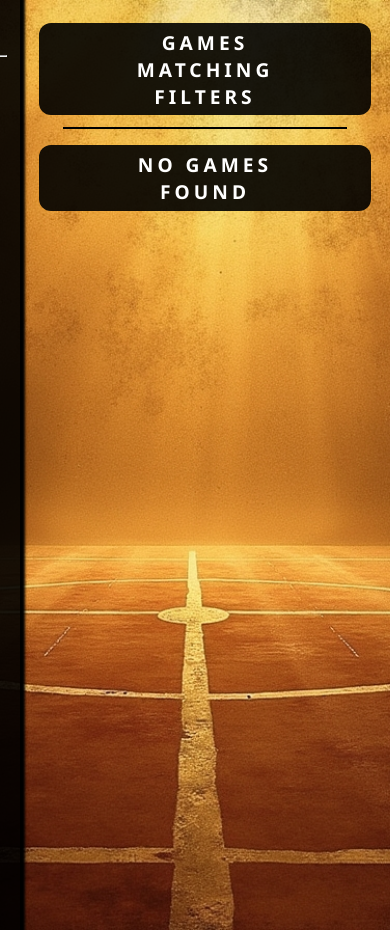
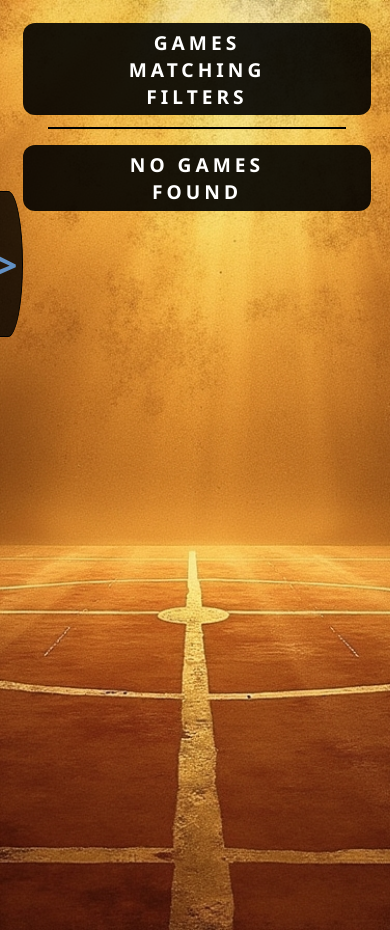
Before and after one commit to CorDamir/zagreballer, a Django app: page / in a window 390 px wide. Run offline with Django 4.2, Linux system fonts and the light colour scheme; data that the repository does not hold is empty.

Commit message:
add proper menu toggling for smaller screen sizes

```diff
--- a/static/assets/css/style.css
+++ b/static/assets/css/style.css
@@ -4,7 +4,7 @@
 :root {
     --strong: #3d2617;
     --bg: #BDB2A0;
-    --accent: #6290C3;
+    --accent: #6290c3;
     --accent-dim: #41337A;
     --catch: #254E70;
     --menu: #e3e3e3;
@@ -151,6 +151,33 @@ body {
 .joining-player a:hover,
 #menu-options a:hover {
     text-decoration: underline;
+}
+
+#menu-toggler{
+    position: fixed;
+    top: 20%;
+    width: 35px;
+    height: 180px;
+    background-color: rgba(0, 0, 0, 0.8);
+    border-radius: 0 50% 50% 0;
+    translate: 235px;
+    color: var(--accent);
+    justify-content: center;
+    align-items: center;
+    font-size: 40px;
+    font-weight: 900;
+    user-select: none;
+    cursor: pointer;
+    border: 1px solid black;
+    transition: all 0.7s ease-out;
+}
+
+#menu-toggler:hover{
+    color: var(--reddish)
+}
+
+.reverse-toggler {
+    transform: translatex(-35px) rotatey(180deg);
 }
 
 /* GAME CARDS DISPLAY */
@@ -559,6 +586,9 @@ body {
     html {
         zoom: 80%;
     }
+    html, body{
+        overflow: scroll;
+    }
 }
 
 @media screen and (max-width: 768px){
@@ -571,11 +601,15 @@ body {
         z-index: 99;
     }
 
+    #menu-toggler {
+        display: flex;
+    }
+
     .open {
-        translate: -225px;
+        transform: translateX(-260px);
     }
 
     #grid-container {
-        grid-template-columns: 25px auto auto auto;
+        grid-template-columns: 5px auto auto auto;
     }
 }
--- a/static/assets/js/script.js
+++ b/static/assets/js/script.js
@@ -1,5 +1,9 @@
 function closePopup(){ this.classList.toggle("hidden"); }
-function toggleMenu(e){ if (e.target == this) this.classList.toggle("open") }
+
+function toggleMenu(){
+    MENU.classList.toggle("open");
+    this.classList.toggle("reverse-toggler")
+}
 
 function displayConfirmationModal(){
     MODAL.classList.toggle("hidden");
@@ -8,7 +12,7 @@ function displayConfirmationModal(){
 
 function docLoaded(){
     document.getElementById("popup-message").addEventListener("click", closePopup);
-    document.getElementById("menu-options").addEventListener("click", toggleMenu);
+    document.getElementById("menu-toggler").addEventListener("click", toggleMenu);
 
     YES.addEventListener("click", () => {
         postForm = document.getElementsByTagName("form")[0];
@@ -24,8 +28,10 @@ function docLoaded(){
         el.addEventListener("click", displayConfirmationModal);
 }
 
+const MENU = document.getElementById("menu-options");
 const YES = document.getElementById("yes");
 const NO = document.getElementById("no");
 const MODAL = document.getElementById("modal-container");
 let link = "";
+
 document.onload = docLoaded();
--- a/templates/index.html
+++ b/templates/index.html
@@ -35,7 +35,7 @@
     <main>
         <div id="grid-container">
             <section id="menu-options" class="open">
-                <div id="menu-toggler"></div>
+                <div id="menu-toggler" class="hidden">&gt;</div>
 
                 {% if not user.is_authenticated %}
                     You must be logged in to join games.
--- a/zagreballer/settings.py
+++ b/zagreballer/settings.py
@@ -29,7 +29,7 @@ STATIC_ROOT = os.path.join(BASE_DIR, 'staticfiles')
 SECRET_KEY = os.environ.get("SECRET_KEY")
 
 # SECURITY WARNING: don't run with debug turned on in production!
-DEBUG = True
+DEBUG = False
 ALLOWED_HOSTS = ["127.0.0.1", ".herokuapp.com"]
 
 CSRF_TRUSTED_ORIGINS = [
```
